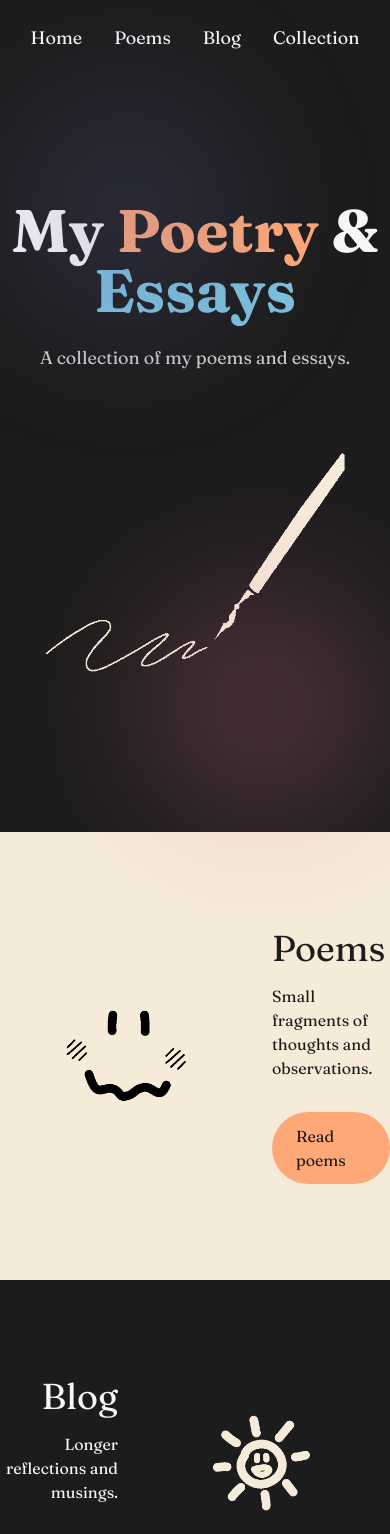
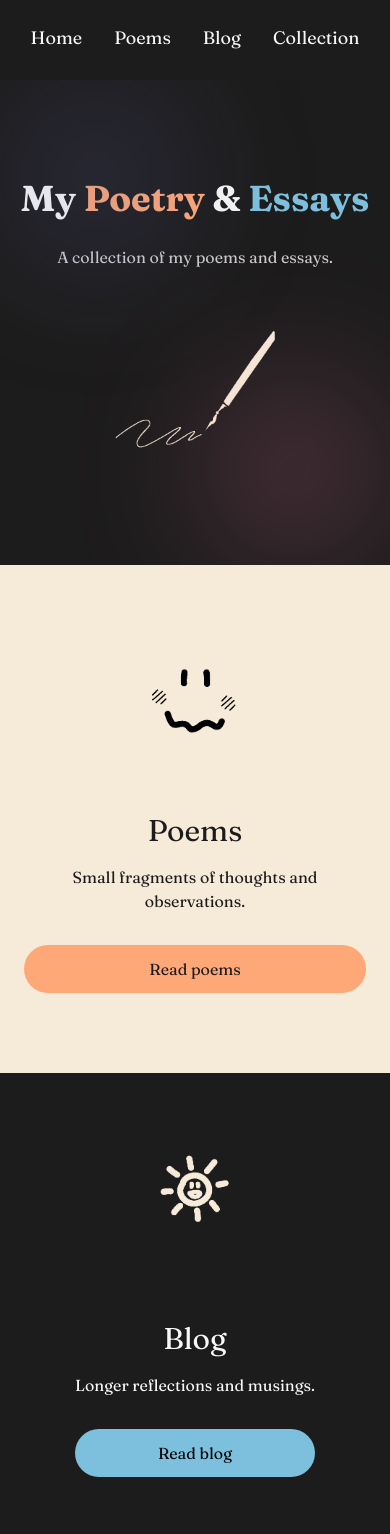
Before and after one commit to Anon-21/poetry-portfolio, a Next.js app: page / in a window 390 px wide. Shown: the top 1534 px of the page. Built offline with nearby package versions, Linux system fonts and the light colour scheme.

Commit message:
mobile formatting

```diff
--- a/app/blog/[slug]/page.tsx
+++ b/app/blog/[slug]/page.tsx
@@ -1,3 +1,4 @@
+// app/blog/[slug]/page.tsx
 import prisma from "@/lib/prisma"
 import { notFound } from "next/navigation"
 import ReactMarkdown from "react-markdown"
@@ -7,7 +8,6 @@ export default async function BlogPost({
 }: {
   params: Promise<{ slug: string }>
 }) {
-
   const { slug } = await params
 
   const post = await prisma.post.findFirst({
@@ -18,12 +18,13 @@ export default async function BlogPost({
 
   return (
     <main className="max-w-2xl mx-auto p-10">
+      {/* Added text-center here */}
+      <h1 className="text-5xl font-bold mb-10 text-[var(--accent-orange)] text-center">
+        {post.title}
+      </h1>
 
-  <h1 className="text-5xl font-bold mb-10 text-[var(--accent-orange)]">
-    {post.title}
-  </h1>
       <pre className="whitespace-pre-wrap text-lg font-serif">
-    <ReactMarkdown>{post.content}</ReactMarkdown>
+        <ReactMarkdown>{post.content}</ReactMarkdown>
       </pre>
     </main>
   )
--- a/app/blog/page.tsx
+++ b/app/blog/page.tsx
@@ -5,16 +5,14 @@ import Image from "next/image"
 export const revalidate = 60
 
 export default async function BlogPage() {
-
   const posts = await prisma.post.findMany({
     where: { type: "BLOG" },
     orderBy: { createdAt: "desc" }
   })
 
   return (
-    <main className="max-w-2xl mx-auto p-10">
-
-     <h1 className="text-5xl mb-12 text-center">
+    <main className="max-w-4xl mx-auto p-10">
+      <h1 className="text-5xl mb-16 text-center">
         <Image
           src="/images/top.gif"
           width={1043}
@@ -32,27 +30,42 @@ export default async function BlogPage() {
         />
       </h1>
 
+      <div className="grid grid-cols-1 md:grid-cols-2 gap-6">
         {posts.map((post: any) => (
-  <div
+          <Link
             key={post.id}
-    className="group relative bg-[var(--bg-cream)] hover:bg-[var(--accent-pink)]/30 transition-all duration-200 p-6 rounded-xl mb-6 hover:-translate-y-1"
+            href={`/blog/${post.slug}`}
+            className="group relative bg-[var(--bg-cream)] hover:bg-[var(--accent-pink)]/30 transition-all duration-300 p-6 rounded-xl hover:-translate-y-1 hover:shadow-lg"
           >
-
-    {/* hover icon */}
+            {/* Hover arrow - slides in from left */}
             <img
               src="https://cdn.prod.website-files.com/5a7edf0d432d43000114d381/5f41ce275758783c6a0985fb_arrow.png"
               className="absolute left-4 top-1/2 w-7 -translate-y-1/2 opacity-0 -translate-x-2 transition-all duration-300 group-hover:opacity-100 group-hover:translate-x-0 group-hover:rotate-2"
               alt=""
             />
 
-    <Link href={`/blog/${post.slug}`}>
             <h2 className="pl-6 text-2xl text-[var(--text-dark)] font-semibold transition group-hover:text-[var(--text-light)]">
               {post.title}
             </h2>
+
+            {post.createdAt && (
+              <p className="pl-6 mt-2 text-sm text-gray-400 font-mono">
+                {new Date(post.createdAt).toLocaleDateString('en-US', {
+                  year: 'numeric',
+                  month: 'short',
+                  day: 'numeric'
+                })}
+              </p>
+            )}
           </Link>
+        ))}
+      </div>
 
+      {posts.length === 0 && (
+        <div className="text-center py-20">
+          <p className="text-gray-400 text-lg">No blog posts yet.</p>
         </div>
-))}
+      )}
     </main>
   )
 }
--- a/app/collection/page.tsx
+++ b/app/collection/page.tsx
@@ -5,16 +5,14 @@ import Image from "next/image"
 export const revalidate = 60
 
 export default async function CollectionPage() {
-
   const posts = await prisma.post.findMany({
     where: { type: "COLLECTION" },
     orderBy: { createdAt: "desc" }
   })
 
   return (
-    <main className="max-w-3xl mx-auto py-20">
-
-  <h1 className="text-5xl mb-12 text-center">
+    <main className="max-w-4xl mx-auto p-10">
+      <h1 className="text-5xl mb-16 text-center">
         <Image
           src="/images/top.gif"
           width={1043}
@@ -32,27 +30,42 @@ Written By the Greats
         />
       </h1>
 
+      <div className="grid grid-cols-1 md:grid-cols-2 gap-6">
         {posts.map((post: any) => (
-  <div
+          <Link
             key={post.id}
-    className="group relative bg-[var(--bg-cream)] hover:bg-[var(--accent-green)]/30 transition-all duration-200 p-6 rounded-xl mb-6 hover:-translate-y-1"
+            href={`/collection/${post.slug}`}
+            className="group relative bg-[var(--bg-cream)] hover:bg-[var(--accent-green)]/30 transition-all duration-300 p-6 rounded-xl hover:-translate-y-1 hover:shadow-lg"
           >
-
-    {/* hover icon */}
+            {/* Hover arrow - slides in from left */}
             <img
               src="https://cdn.prod.website-files.com/5a7edf0d432d43000114d381/5f41ce275758783c6a0985fb_arrow.png"
               className="absolute left-4 top-1/2 w-7 -translate-y-1/2 opacity-0 -translate-x-2 transition-all duration-300 group-hover:opacity-100 group-hover:translate-x-0 group-hover:rotate-2"
               alt=""
             />
 
-    <Link href={`/collection/${post.slug}`}>
             <h2 className="pl-6 text-2xl text-[var(--text-dark)] font-semibold transition group-hover:text-[var(--text-light)]">
               {post.title}
             </h2>
+
+            {post.createdAt && (
+              <p className="pl-6 mt-2 text-sm text-gray-400 font-mono">
+                {new Date(post.createdAt).toLocaleDateString('en-US', {
+                  year: 'numeric',
+                  month: 'short',
+                  day: 'numeric'
+                })}
+              </p>
+            )}
           </Link>
+        ))}
+      </div>
 
+      {posts.length === 0 && (
+        <div className="text-center py-20">
+          <p className="text-gray-400 text-lg">No collections yet.</p>
         </div>
-))}
+      )}
     </main>
   )
 }
--- a/app/page.tsx
+++ b/app/page.tsx
@@ -1,49 +1,50 @@
 import Image from "next/image"
+
 export default function Home() {
   return (
-
     <main>
 
       {/* HERO */}
-      <section className="relative bg-[var(--bg-dark)] text-[var(--text-light)] py-30 text-center">
+      <section className="relative bg-[var(--bg-dark)] text-[var(--text-light)] py-24 md:py-30 text-center overflow-hidden">
 
-        <h1 className="text-6xl font-bold mb-6">
-          My <span className="text-[var(--accent-orange)]">Poetry</span> &
-          <span className="text-[var(--accent-blue)]"> Essays</span>
+        <h1 className="text-4xl md:text-6xl font-bold mb-6 leading-tight">
+          My <span className="text-[var(--accent-orange)]">Poetry</span> &{" "}
+          <span className="text-[var(--accent-blue)]">Essays</span>
         </h1>
 
-        <p className="text-lg opacity-80">
+        <p className="text-base md:text-lg opacity-80 max-w-xl mx-auto">
           A collection of my poems and essays.
         </p>
-<div className="absolute left-0 top-0 w-64 h-64 bg-[var(--accent-purple)]/20 rounded-full blur-3xl"></div>
-<div className="absolute right-0 bottom-0 w-64 h-64 bg-[var(--accent-pink)]/20 rounded-full blur-3xl"></div>
+
+        {/* background blobs */}
+        <div className="absolute left-0 top-0 w-48 md:w-64 h-48 md:h-64 bg-[var(--accent-purple)]/20 rounded-full blur-3xl"></div>
+        <div className="absolute right-0 bottom-0 w-48 md:w-64 h-48 md:h-64 bg-[var(--accent-pink)]/20 rounded-full blur-3xl"></div>
+
         <Image
           src="/images/pen.gif"
           width={300}
           height={300}
           alt="pen"
-  className="mx-auto mt-10"
+          className="mx-auto mt-10 w-40 md:w-[300px]"
         />
-
-
       </section>
 
 
       {/* POEMS */}
-      <section id="poems" className="bg-[var(--bg-cream)] text-[var(--text-dark)] py-24">
+      <section id="poems" className="bg-[var(--bg-cream)] text-[var(--text-dark)] py-20 md:py-24">
 
-        <div className="max-w-6xl mx-auto flex items-center gap-16 pl-12">
+        <div className="max-w-6xl mx-auto flex flex-col md:flex-row items-center gap-10 md:gap-16 px-6 md:px-12 text-center md:text-left">
 
           <Image
             src="/images/smile.gif"
             width={160}
             height={160}
             alt="smile"
-  className="w-40 h-40 object-contain"
+            className="w-28 md:w-40 h-auto object-contain mb-4 md:mb-0"
           />
 
           <div className="max-w-md">
-            <h2 className="text-4xl mb-4">Poems</h2>
+            <h2 className="text-3xl md:text-4xl mb-4">Poems</h2>
 
             <p className="mb-8">
               Small fragments of thoughts and observations.
@@ -51,7 +52,7 @@ export default function Home() {
 
             <a
               href="/poems"
-              className="inline-block px-6 py-3 rounded-full bg-[var(--accent-orange)]"
+              className="inline-block px-6 py-3 rounded-full bg-[var(--accent-orange)] w-full md:w-auto text-center"
             >
               Read poems
             </a>
@@ -63,12 +64,20 @@ export default function Home() {
 
 
       {/* BLOG */}
-      <section className="bg-[var(--bg-dark)] text-[var(--text-light)] py-24">
+      <section className="bg-[var(--bg-dark)] text-[var(--text-light)] py-20 md:py-24">
 
-        <div className="max-w-6xl mx-auto flex items-center justify-end gap-16 pr-12">
+        <div className="max-w-6xl mx-auto flex flex-col md:flex-row-reverse items-center gap-10 md:gap-16 px-6 md:px-12 text-center md:text-right">
 
-          <div className="text-right max-w-md">
-            <h2 className="text-4xl mb-4">Blog</h2>
+          <Image
+            src="/images/sun.gif"
+            width={160}
+            height={160}
+            alt="sun"
+            className="w-28 md:w-40 h-auto object-contain mb-4 md:mb-0"
+          />
+
+          <div className="max-w-md">
+            <h2 className="text-3xl md:text-4xl mb-4">Blog</h2>
 
             <p className="mb-8">
               Longer reflections and musings.
@@ -76,18 +85,11 @@ export default function Home() {
 
             <a
               href="/blog"
-              className="inline-block px-6 py-3 rounded-full bg-[var(--accent-blue)] text-black"
+              className="inline-block px-6 py-3 rounded-full bg-[var(--accent-blue)] text-black w-full md:w-auto text-center"
             >
               Read blog
             </a>
           </div>
-<Image
-  src="/images/sun.gif"
-  width={160}
-  height={160}
-  alt="sun"
-  className="w-40 h-40 object-contain"
-/>
 
         </div>
 
--- a/app/poems/[slug]/page.tsx
+++ b/app/poems/[slug]/page.tsx
@@ -23,23 +23,14 @@ export default async function PoemPage({
 
   return (
     <main className="max-w-2xl mx-auto p-10">
-      <h1 className="text-5xl font-bold mb-10 text-[var(--accent-pink)]">
+      <h1 className="text-5xl font-bold mb-10 text-[var(--accent-pink)] text-center">
         {poem.title}
       </h1>
 
-      <div className="poem-wrapper">
-        <pre className="whitespace-pre-wrap font-serif">
-          <ReactMarkdown
-            components={{
-              p: ({ children }) => (
-                <p className="poem-line">{children}</p>
-              ),
-            }}
-          >
-            {poem.content}
-          </ReactMarkdown>
-        </pre>
-      </div>
+      {/* Remove any extra wrappers */}
+      <pre className="whitespace-pre-wrap text-lg font-serif text-center">
+        <ReactMarkdown>{poem.content}</ReactMarkdown>
+      </pre>
     </main>
   )
 }
--- a/app/poems/page.tsx
+++ b/app/poems/page.tsx
@@ -5,16 +5,14 @@ import Image from "next/image"
 export const revalidate = 60
 
 export default async function PoemsPage() {
-
   const poems = await prisma.post.findMany({
     where: { type: "POEM" },
     orderBy: { createdAt: "desc" }
   })
 
   return (
-    <main className="max-w-2xl mx-auto p-10">
-
-      <h1 className="text-5xl mb-12 text-center">
+    <main className="max-w-4xl mx-auto p-10">
+      <h1 className="text-5xl mb-16 text-center">
         <Image
           src="/images/top.gif"
           width={1043}
@@ -32,29 +30,42 @@ export default async function PoemsPage() {
         />
       </h1>
 
+      <div className="grid grid-cols-1 md:grid-cols-2 gap-6">
         {poems.map((poem: any) => (
-  <div
+          <Link
             key={poem.id}
-    className="group relative bg-[var(--bg-cream)] hover:bg-[var(--accent-blue)]/30 transition-all duration-200 p-6 rounded-xl mb-6 hover:-translate-y-1"
+            href={`/poems/${poem.slug}`}
+            className="group relative bg-[var(--bg-cream)] hover:bg-[var(--accent-blue)]/30 transition-all duration-300 p-6 rounded-xl hover:-translate-y-1 hover:shadow-lg"
           >
-
-    {/* hover icon */}
-        <Image
-  src="/images/arrow.png"
-  width={5}
-  height={5}
-  alt="arrow"
+            {/* Hover arrow - slides in from left */}
+            <img
+              src="https://cdn.prod.website-files.com/5a7edf0d432d43000114d381/5f41ce275758783c6a0985fb_arrow.png"
               className="absolute left-4 top-1/2 w-7 -translate-y-1/2 opacity-0 -translate-x-2 transition-all duration-300 group-hover:opacity-100 group-hover:translate-x-0 group-hover:rotate-2"
+              alt=""
             />
 
-    <Link href={`/poems/${poem.slug}`}>
             <h2 className="pl-6 text-2xl text-[var(--text-dark)] font-semibold transition group-hover:text-[var(--text-light)]">
               {poem.title}
             </h2>
+
+            {poem.createdAt && (
+              <p className="pl-6 mt-2 text-sm text-gray-400 font-mono">
+                {new Date(poem.createdAt).toLocaleDateString('en-US', {
+                  year: 'numeric',
+                  month: 'short',
+                  day: 'numeric'
+                })}
+              </p>
+            )}
           </Link>
+        ))}
+      </div>
 
+      {poems.length === 0 && (
+        <div className="text-center py-20">
+          <p className="text-gray-400 text-lg">No poems yet.</p>
         </div>
-))}
+      )}
     </main>
   )
 }
```
Lines whose indentation alone changed are shown as unchanged.
